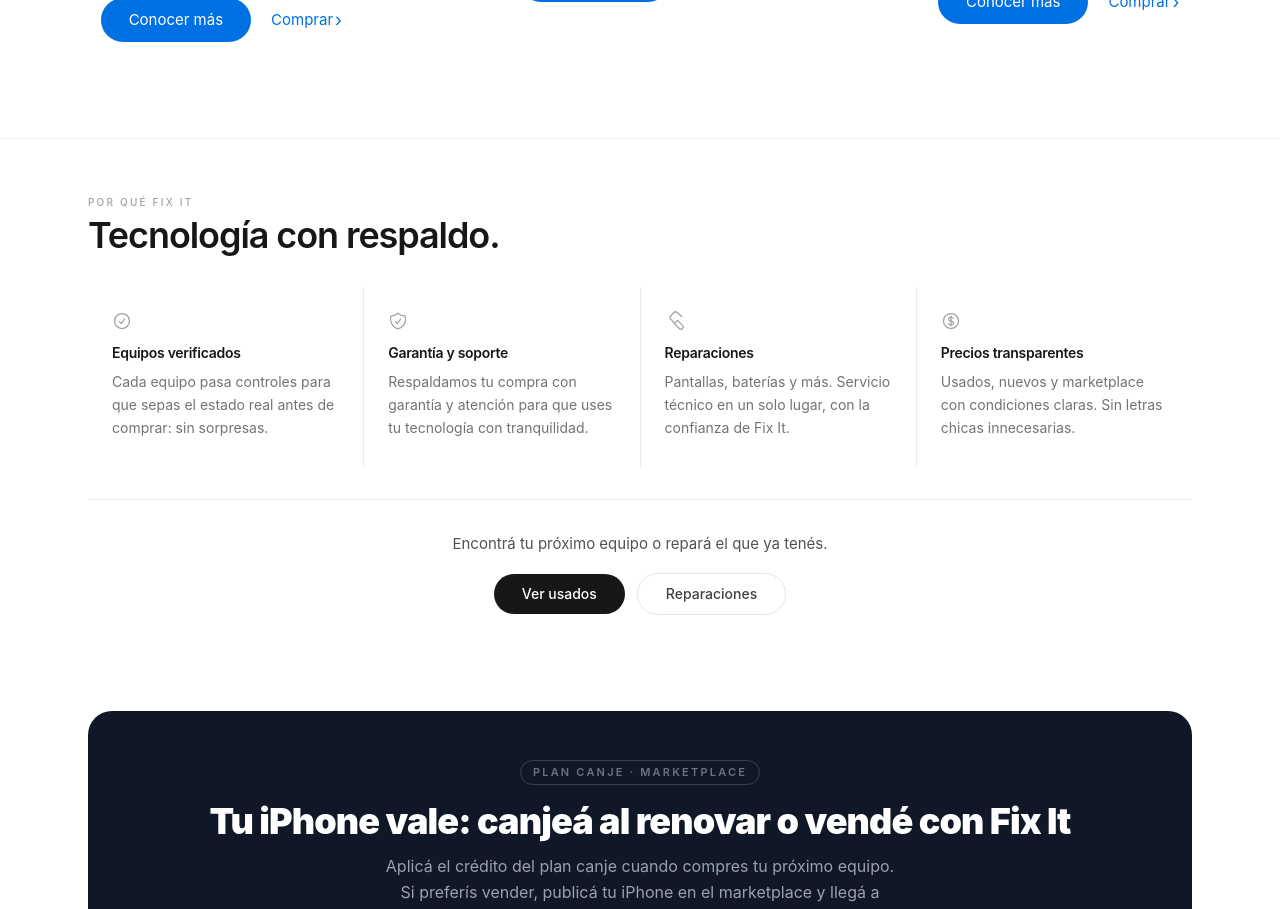
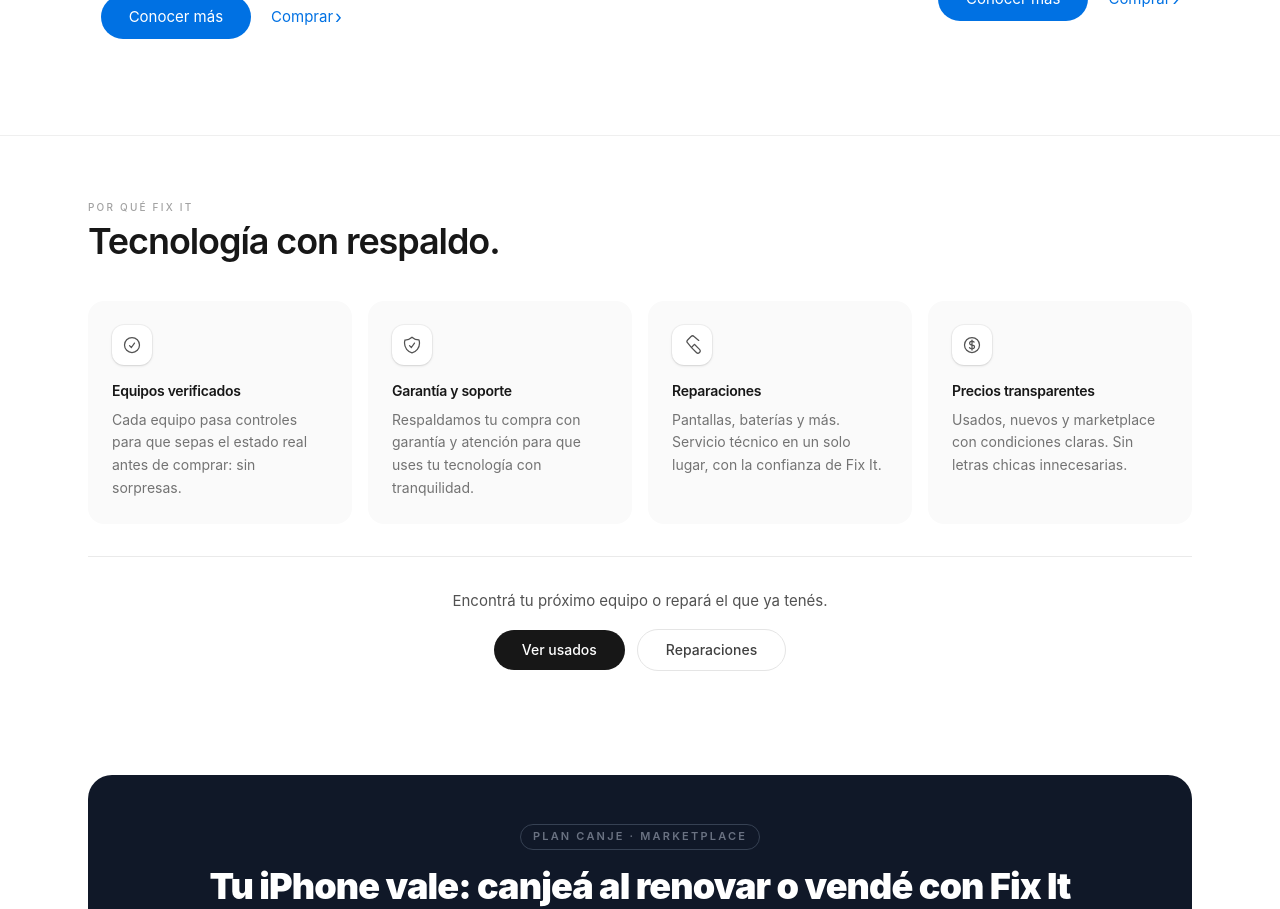
Before and after one commit to agustinfernandez01/fixit-repo, a React (Vite) app in the folder client/: page / in a window 1280 px wide. Shown: the part 1420-2329 px from the top of the page. Built offline with nearby package versions, Linux system fonts and the light colour scheme; no server answers.

Commit message:
cambios home

```diff
--- a/client/src/pages/client/HomeView.tsx
+++ b/client/src/pages/client/HomeView.tsx
@@ -1,9 +1,19 @@
 import { useRef } from 'react'
 import { Link } from 'react-router-dom'
+import { motion } from 'framer-motion'
 import fixitHeroVideo from '../../assets/fixit-hero.mp4'
 import familyIphone17Pro from '../../assets/family-iphone-17-pro.png'
 import familyMacbook from '../../assets/family-macbook.png'
 import familyIpad from '../../assets/family-ipad.png'
+
+const fadeUp = {
+  hidden: { opacity: 0, y: 28 },
+  visible: (delay: number = 0) => ({
+    opacity: 1,
+    y: 0,
+    transition: { duration: 0.55, ease: [0.25, 0.1, 0.25, 1], delay },
+  }),
+}
 
 const FEATURES = [
   {
@@ -11,11 +21,7 @@ const FEATURES = [
     desc: 'Cada equipo pasa controles para que sepas el estado real antes de comprar: sin sorpresas.',
     icon: (
       <svg className="h-5 w-5" fill="none" stroke="currentColor" strokeWidth={1.5} viewBox="0 0 24 24">
-        <path
-          strokeLinecap="round"
-          strokeLinejoin="round"
-          d="M9 12.75L11.25 15 15 9.75M21 12a9 9 0 11-18 0 9 9 0 0118 0z"
-        />
+        <path strokeLinecap="round" strokeLinejoin="round" d="M9 12.75L11.25 15 15 9.75M21 12a9 9 0 11-18 0 9 9 0 0118 0z" />
       </svg>
     ),
   },
@@ -24,11 +30,7 @@ const FEATURES = [
     desc: 'Respaldamos tu compra con garantía y atención para que uses tu tecnología con tranquilidad.',
     icon: (
       <svg className="h-5 w-5" fill="none" stroke="currentColor" strokeWidth={1.5} viewBox="0 0 24 24">
-        <path
-          strokeLinecap="round"
-          strokeLinejoin="round"
-          d="M9 12.75L11.25 15 15 9.75m-3-7.036A11.959 11.959 0 013.598 6 11.99 11.99 0 003 9.749c0 5.592 3.824 10.29 9 11.623 5.176-1.332 9-6.03 9-11.622 0-1.31-.21-2.571-.598-3.751h-.152c-3.196 0-6.1-1.248-8.25-3.285z"
-        />
+        <path strokeLinecap="round" strokeLinejoin="round" d="M9 12.75L11.25 15 15 9.75m-3-7.036A11.959 11.959 0 013.598 6 11.99 11.99 0 003 9.749c0 5.592 3.824 10.29 9 11.623 5.176-1.332 9-6.03 9-11.622 0-1.31-.21-2.571-.598-3.751h-.152c-3.196 0-6.1-1.248-8.25-3.285z" />
       </svg>
     ),
   },
@@ -37,11 +39,7 @@ const FEATURES = [
     desc: 'Pantallas, baterías y más. Servicio técnico en un solo lugar, con la confianza de Fix It.',
     icon: (
       <svg className="h-5 w-5" fill="none" stroke="currentColor" strokeWidth={1.5} viewBox="0 0 24 24">
-        <path
-          strokeLinecap="round"
-          strokeLinejoin="round"
-          d="M11.42 15.17L17.25 21A2.652 2.652 0 0021 17.25l-5.877-5.877M11.42 15.17l2.496-3.03c.317-.384.74-.626 1.208-.766M11.42 15.17l-4.655-5.653a2.548 2.548 0 010-3.586l4.101-4.101a2.548 2.548 0 013.586 0l5.653 4.655"
-        />
+        <path strokeLinecap="round" strokeLinejoin="round" d="M11.42 15.17L17.25 21A2.652 2.652 0 0021 17.25l-5.877-5.877M11.42 15.17l2.496-3.03c.317-.384.74-.626 1.208-.766M11.42 15.17l-4.655-5.653a2.548 2.548 0 010-3.586l4.101-4.101a2.548 2.548 0 013.586 0l5.653 4.655" />
       </svg>
     ),
   },
@@ -50,11 +48,7 @@ const FEATURES = [
     desc: 'Usados, nuevos y marketplace con condiciones claras. Sin letras chicas innecesarias.',
     icon: (
       <svg className="h-5 w-5" fill="none" stroke="currentColor" strokeWidth={1.5} viewBox="0 0 24 24">
-        <path
-          strokeLinecap="round"
-          strokeLinejoin="round"
-          d="M12 6v12m-3-2.818l.879.659c1.171.879 3.07.879 4.242 0 1.172-.879 1.172-2.303 0-3.182C13.536 12.219 12.768 12 12 12c-.725 0-1.45-.22-2.003-.659-1.106-.879-1.106-2.303 0-3.182s2.9-.879 4.006 0l.415.33M21 12a9 9 0 11-18 0 9 9 0 0118 0z"
-        />
+        <path strokeLinecap="round" strokeLinejoin="round" d="M12 6v12m-3-2.818l.879.659c1.171.879 3.07.879 4.242 0 1.172-.879 1.172-2.303 0-3.182C13.536 12.219 12.768 12 12 12c-.725 0-1.45-.22-2.003-.659-1.106-.879-1.106-2.303 0-3.182s2.9-.879 4.006 0l.415.33M21 12a9 9 0 11-18 0 9 9 0 0118 0z" />
       </svg>
     ),
   },
@@ -111,8 +105,13 @@ export default function Home() {
 
   return (
     <>
+      {/* ── Hero ── */}
       <section className="mx-auto grid max-w-6xl items-center gap-10 px-6 pb-20 pt-4 sm:gap-12 sm:pt-6 lg:grid-cols-2 lg:gap-16 lg:pb-24">
-        <div>
+        <motion.div
+          initial={{ opacity: 0, y: 20 }}
+          animate={{ opacity: 1, y: 0 }}
+          transition={{ duration: 0.6, ease: [0.25, 0.1, 0.25, 1] }}
+        >
           <span className="mb-5 inline-block rounded-full border border-gray-200 px-3 py-1 text-[11px] font-semibold tracking-[0.2em] text-gray-400 uppercase sm:mb-6">
             Nuevos · usados · reparaciones · marketplace
           </span>
@@ -140,9 +139,14 @@ export default function Home() {
               Vender mi celular
             </Link>
           </div>
-        </div>
+        </motion.div>
 
-        <div className="relative min-w-0">
+        <motion.div
+          initial={{ opacity: 0, scale: 0.97 }}
+          animate={{ opacity: 1, scale: 1 }}
+          transition={{ duration: 0.7, ease: [0.25, 0.1, 0.25, 1], delay: 0.12 }}
+          className="relative min-w-0"
+        >
           <video
             className="h-[320px] w-full object-cover sm:h-[380px] lg:h-[460px]"
             autoPlay
@@ -154,17 +158,16 @@ export default function Home() {
           >
             <source src={fixitHeroVideo} type="video/mp4" />
           </video>
-        </div>
+        </motion.div>
       </section>
 
       <div className="border-t border-neutral-200/60" />
 
+      {/* ── Lineup ── */}
       <section className="bg-white">
         <div className="mx-auto max-w-7xl px-6 pt-16 pb-24">
           <div className="mb-12 flex items-end justify-between gap-6">
-            <div>
-              <p className="mb-2 text-[10px] font-medium tracking-[0.22em] text-neutral-400 uppercase">Lineup</p>
-            </div>
+            <p className="text-[10px] font-medium tracking-[0.22em] text-neutral-400 uppercase">Lineup</p>
             <Link
               to="/marketplace"
               className="text-sm font-normal text-neutral-500 transition-colors duration-200 hover:text-neutral-900"
@@ -187,16 +190,24 @@ export default function Home() {
             </div>
 
             <div className="grid gap-6 sm:grid-cols-2 lg:grid-cols-3">
-              {FAMILY_LINEUP.map((item) => (
-                <div key={item.id} className="flex flex-col items-center text-center">
+              {FAMILY_LINEUP.map((item, i) => (
+                <motion.div
+                  key={item.id}
+                  initial="hidden"
+                  whileInView="visible"
+                  viewport={{ once: true, margin: '-80px' }}
+                  variants={fadeUp}
+                  custom={i * 0.1}
+                  className="flex flex-col items-center text-center"
+                >
                   <div
-                    className={`relative w-full overflow-hidden rounded-[2rem] shadow-[0_12px_48px_-20px_rgba(0,0,0,0.12)] ring-1 ring-black/[0.03] ${item.imageBackdrop}`}
+                    className={`group relative w-full overflow-hidden rounded-[2rem] shadow-[0_12px_48px_-20px_rgba(0,0,0,0.12)] ring-1 ring-black/[0.03] ${item.imageBackdrop}`}
                   >
                     <div className="relative flex h-[230px] w-full items-center justify-center sm:h-[260px] md:h-[290px]">
                       <img
                         src={item.image}
                         alt={item.title}
-                        className="max-h-full w-auto max-w-[min(100%,260px)] object-contain object-center mix-blend-multiply p-4 sm:max-w-[280px]"
+                        className="max-h-full w-auto max-w-[min(100%,260px)] object-contain object-center mix-blend-multiply p-4 transition-transform duration-500 group-hover:scale-105 sm:max-w-[280px]"
                         loading="lazy"
                         decoding="async"
                       />
@@ -204,11 +215,8 @@ export default function Home() {
                   </div>
 
                   <div className="mt-3 flex justify-center gap-2.5 sm:mt-4" aria-hidden>
-                    {item.swatches.map((sw, i) => (
-                      <span
-                        key={`${item.id}-sw-${i}`}
-                        className={`h-2.5 w-2.5 rounded-full ring-1 ring-black/[0.08] ${sw}`}
-                      />
+                    {item.swatches.map((sw, j) => (
+                      <span key={`${item.id}-sw-${j}`} className={`h-2.5 w-2.5 rounded-full ring-1 ring-black/[0.08] ${sw}`} />
                     ))}
                   </div>
 
@@ -220,7 +228,6 @@ export default function Home() {
 
                   <p className="mx-auto mt-3 max-w-[22rem] text-[16px] leading-snug text-neutral-600">{item.line1}</p>
                   <p className="mx-auto mt-1 max-w-[22rem] text-[16px] leading-snug text-neutral-600">{item.line2}</p>
-
                   <p className="mx-auto mt-3 max-w-[24rem] text-sm leading-relaxed text-neutral-700">{item.price}</p>
 
                   <div className="mt-5 flex flex-wrap items-center justify-center gap-x-5 gap-y-2.5">
@@ -234,42 +241,61 @@ export default function Home() {
                       to="/tienda"
                       className="inline-flex items-center gap-0.5 text-[15px] font-normal text-[#0071e3] transition-colors hover:underline"
                     >
-                      Comprar
-                      <span aria-hidden className="text-lg leading-none">
-                        ›
-                      </span>
+                      Comprar <span aria-hidden className="text-lg leading-none">›</span>
                     </Link>
                   </div>
-                </div>
+                </motion.div>
               ))}
             </div>
           </div>
         </div>
       </section>
 
+      {/* ── Por qué Fix It ── */}
       <section className="border-t border-neutral-200/60 bg-white">
-        <div className="mx-auto max-w-6xl px-6 py-12 sm:py-14">
-          <div className="mb-6 sm:mb-8">
+        <div className="mx-auto max-w-6xl px-6 py-14 sm:py-16">
+          <motion.div
+            initial="hidden"
+            whileInView="visible"
+            viewport={{ once: true, margin: '-60px' }}
+            variants={fadeUp}
+            custom={0}
+            className="mb-8 sm:mb-10"
+          >
             <p className="mb-1.5 text-[10px] font-medium tracking-[0.22em] text-neutral-400 uppercase">Por qué Fix It</p>
             <h2 className="max-w-xl text-3xl font-semibold tracking-[-0.03em] text-neutral-900 sm:text-4xl">
               Tecnología con respaldo.
             </h2>
-          </div>
+          </motion.div>
 
-          <div className="grid gap-px bg-neutral-200/80 sm:grid-cols-2 lg:grid-cols-4">
-            {FEATURES.map((f) => (
-              <div
+          <div className="grid gap-4 sm:grid-cols-2 lg:grid-cols-4">
+            {FEATURES.map((f, i) => (
+              <motion.div
                 key={f.title}
-                className="bg-white p-6 transition-colors duration-150 hover:bg-neutral-50/80 sm:min-h-[180px]"
+                initial="hidden"
+                whileInView="visible"
+                viewport={{ once: true, margin: '-60px' }}
+                variants={fadeUp}
+                custom={i * 0.08}
+                className="rounded-2xl bg-neutral-50 p-6 transition-colors duration-200 hover:bg-neutral-100/70"
               >
-                <div className="mb-3 text-neutral-400">{f.icon}</div>
+                <div className="mb-4 inline-flex h-10 w-10 items-center justify-center rounded-xl bg-white shadow-sm ring-1 ring-black/[0.04] text-neutral-600">
+                  {f.icon}
+                </div>
                 <h3 className="mb-2 text-sm font-semibold tracking-[-0.02em] text-neutral-900">{f.title}</h3>
                 <p className="text-sm leading-relaxed text-neutral-500">{f.desc}</p>
-              </div>
+              </motion.div>
             ))}
           </div>
 
-          <div className="mt-7 border-t border-neutral-200/80 pt-7 text-center sm:mt-8 sm:pt-8">
+          <motion.div
+            initial="hidden"
+            whileInView="visible"
+            viewport={{ once: true, margin: '-40px' }}
+            variants={fadeUp}
+            custom={0.1}
+            className="mt-8 border-t border-neutral-200/80 pt-8 text-center"
+          >
             <p className="mx-auto mb-4 max-w-md text-[15px] leading-relaxed text-neutral-600">
               Encontrá tu próximo equipo o repará el que ya tenés.
             </p>
@@ -287,12 +313,20 @@ export default function Home() {
                 Reparaciones
               </Link>
             </div>
-          </div>
+          </motion.div>
         </div>
       </section>
 
+      {/* ── Trade-in CTA ── */}
       <section className="mx-auto max-w-6xl px-6 pt-8 pb-14 sm:pt-10 sm:pb-16">
-        <div className="rounded-3xl bg-gray-900 px-8 py-10 text-center sm:px-10 sm:py-12">
+        <motion.div
+          initial="hidden"
+          whileInView="visible"
+          viewport={{ once: true, margin: '-60px' }}
+          variants={fadeUp}
+          custom={0}
+          className="rounded-3xl bg-gray-900 px-8 py-10 text-center sm:px-10 sm:py-12"
+        >
           <span className="mb-4 inline-block rounded-full border border-gray-700 px-3 py-1 text-[11px] font-semibold tracking-[0.2em] text-gray-500 uppercase">
             Plan canje · Marketplace
           </span>
@@ -317,7 +351,7 @@ export default function Home() {
               Ver usados y canje
             </Link>
           </div>
-        </div>
+        </motion.div>
       </section>
     </>
   )
```
